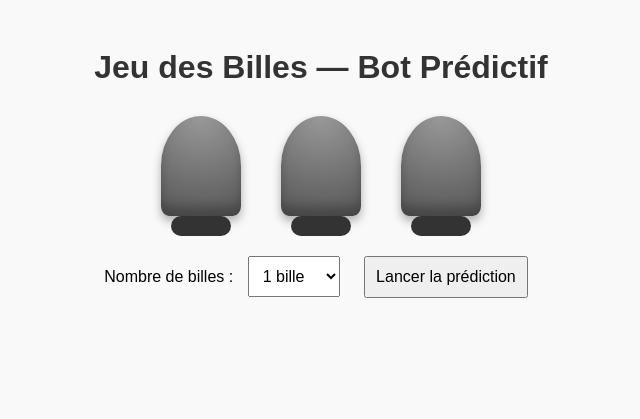
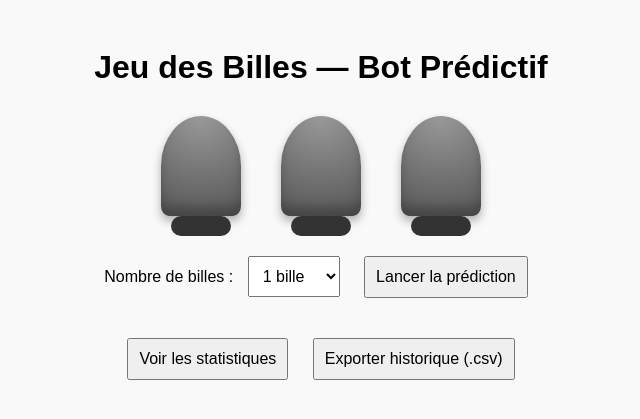
Before and after one commit to MALICK-GITH/FIFAAPI, a Python web app: template templates/index.html in a window 1280 px wide. Shown: the top 419 px of the page, without its empty margins (319-959 px from the left). Run offline with Jinja, Linux system fonts and the light colour scheme; the template is opened without the code that fills it, so the values that code supplies are empty.

Commit message:
Update index.html

```diff
--- a/templates/index.html
+++ b/templates/index.html
@@ -9,9 +9,6 @@
             text-align: center;
             background-color: #f9f9f9;
             padding: 20px;
-        }
-        h1 {
-            color: #333;
         }
         .gobelet-zone {
             display: flex;
@@ -51,6 +48,14 @@
             font-weight: bold;
             color: #007b7a;
         }
+        table {
+            margin: 20px auto;
+            border-collapse: collapse;
+        }
+        th, td {
+            padding: 8px 12px;
+            border: 1px solid #ccc;
+        }
     </style>
 </head>
 <body>
@@ -71,7 +76,11 @@
         <button type="submit">Lancer la prédiction</button>
     </form>
 
+    <button onclick="chargerStats()">Voir les statistiques</button>
+    <button onclick="exporterCSV()">Exporter historique (.csv)</button>
+
     <p id="resultat"></p>
+    <div id="statistiques"></div>
 
     <script>
         document.getElementById('predictForm').onsubmit = async function(e) {
@@ -89,6 +98,24 @@
                 zone.innerText = "Erreur : " + (data.error || "Réponse vide");
             }
         };
+
+        async function chargerStats() {
+            const res = await fetch('/stats');
+            const data = await res.json();
+            const stats = data.répartition;
+            let contenu = `<h2>Statistiques</h2><table><tr><th>Position</th><th>Occurrences</th></tr>`;
+            for (let position in stats) {
+                contenu += `<tr><td>${position}</td><td>${stats[position]}</td></tr>`;
+            }
+            contenu += `</table><p>Total de parties : ${data.total_parties}</p>`;
+            document.getElementById('statistiques').innerHTML = contenu;
+        }
+
+        async function exporterCSV() {
+            const res = await fetch('/export');
+            const data = await res.json();
+            alert(data.message || "Erreur : " + data.error);
+        }
     </script>
 </body>
 </html>
```
